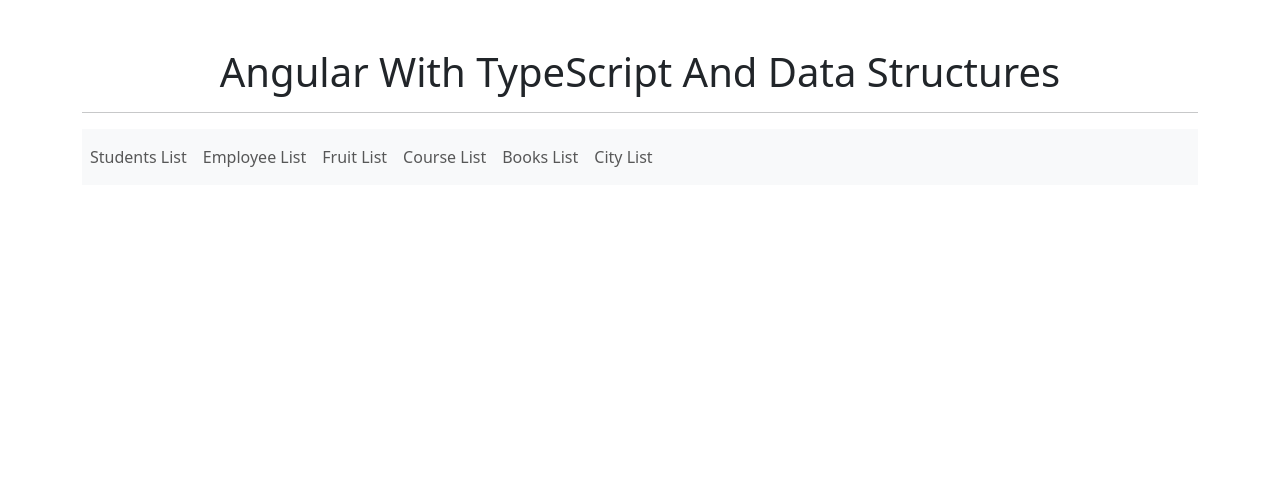
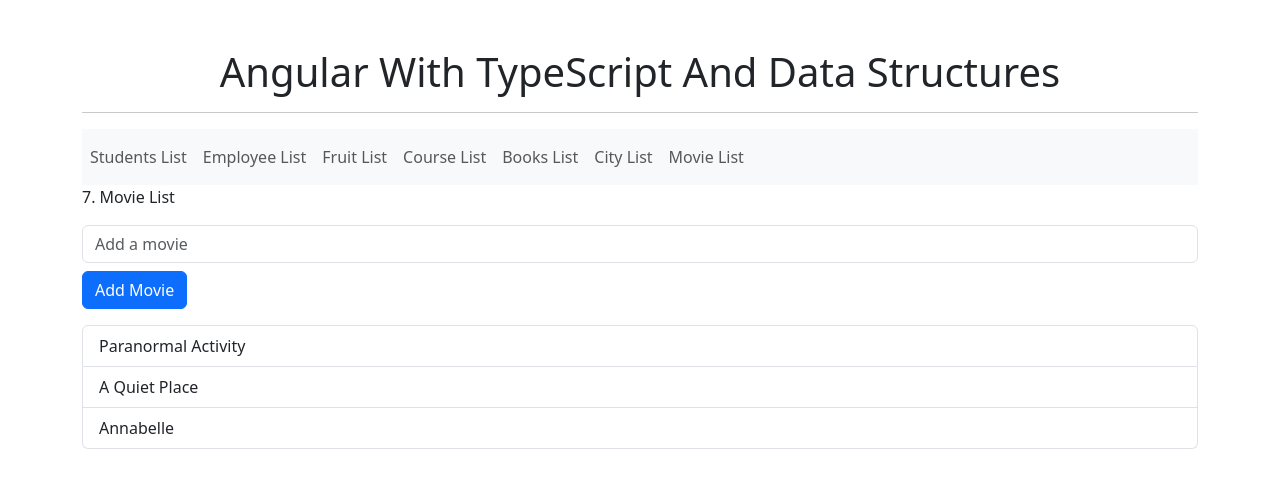
Before and after one commit to muningg/Angular_With_TypeScript_And_Data_Structures, an Angular app: page /movie-list in a window 1280 px wide. Before the commit this address led to /. Shown: the top 488 px of the page. Built offline with nearby package versions, Linux system fonts and the light colour scheme.

Commit message:
feat(movie-list): implement movie list management
- Added MovieListComponent for adding and displaying movies.
- Updated routing for movie list access.

```diff
--- a/src/app/app.component.html
+++ b/src/app/app.component.html
@@ -21,6 +21,9 @@
       <li class="nav-item">
         <a class="nav-link" routerLink="/city-list">City List</a>
       </li>
+      <li class="nav-item">
+        <a class="nav-link" routerLink="/movie-list">Movie List</a>
+      </li>
     </ul>
   </nav>
 
--- a/src/app/app.module.ts
+++ b/src/app/app.module.ts
@@ -12,6 +12,7 @@
 import { CourseListComponent } from './components/course-list/course-list.component';
 import { BookListComponent } from './components/book-list/book-list.component';
 import { CityListComponent } from './components/city-list/city-list.component';
+import { MovieListComponent } from './components/movie-list/movie-list.component';
 
 @NgModule({
   imports: [
@@ -28,7 +29,8 @@
     FruitListComponent,
     CourseListComponent,
     BookListComponent,
-    CityListComponent
+    CityListComponent,
+    MovieListComponent,
   ],
   providers: [],
   bootstrap: [AppComponent]
--- a/src/app/app.routes.ts
+++ b/src/app/app.routes.ts
@@ -5,6 +5,7 @@
 import { CourseListComponent } from './components/course-list/course-list.component';
 import { BookListComponent } from './components/book-list/book-list.component';
 import { CityListComponent } from './components/city-list/city-list.component';
+import { MovieListComponent } from './components/movie-list/movie-list.component';
 
 export const routes: Routes = [
     {path: 'students-list', component: StudentListComponent},
@@ -13,4 +14,5 @@
     {path: 'course-list', component: CourseListComponent},
     {path: 'books-list', component: BookListComponent},
     {path: 'city-list', component: CityListComponent},
+    {path: 'movie-list', component: MovieListComponent},
 ];
--- /dev/null
+++ b/src/app/components/movie-list/movie-list.component.html
@@ -0,0 +1,10 @@
+<p>7. Movie List</p>
+<input type="text" class="form-control" [(ngModel)]="newMovie" placeholder="Add a movie" />
+
+<button class="btn btn-primary mt-2" (click)="addMovie()">Add Movie</button>
+
+<ul class="mt-3 list-group">
+  <li class="list-group-item" *ngFor="let movie of movies">
+    {{movie}}
+  </li>
+</ul>
--- /dev/null
+++ b/src/app/components/movie-list/movie-list.component.ts
@@ -0,0 +1,18 @@
+import { Component } from '@angular/core';
+
+@Component({
+  selector: 'app-movie-list',
+  templateUrl: './movie-list.component.html',
+  styleUrl: './movie-list.component.css'
+})
+export class MovieListComponent {
+  movies: string[] = ['Paranormal Activity', 'A Quiet Place', 'Annabelle'];
+  newMovie: string = '';
+
+  addMovie() {
+    if (this.newMovie.trim()) {
+      this.movies.push(this.newMovie);
+      this.newMovie = '';
+    }
+  }
+}
```
Also changed, not shown: src/app/components/movie-list/movie-list.component.css (added), 1 other file (tests, documents, lock files or other folders).
